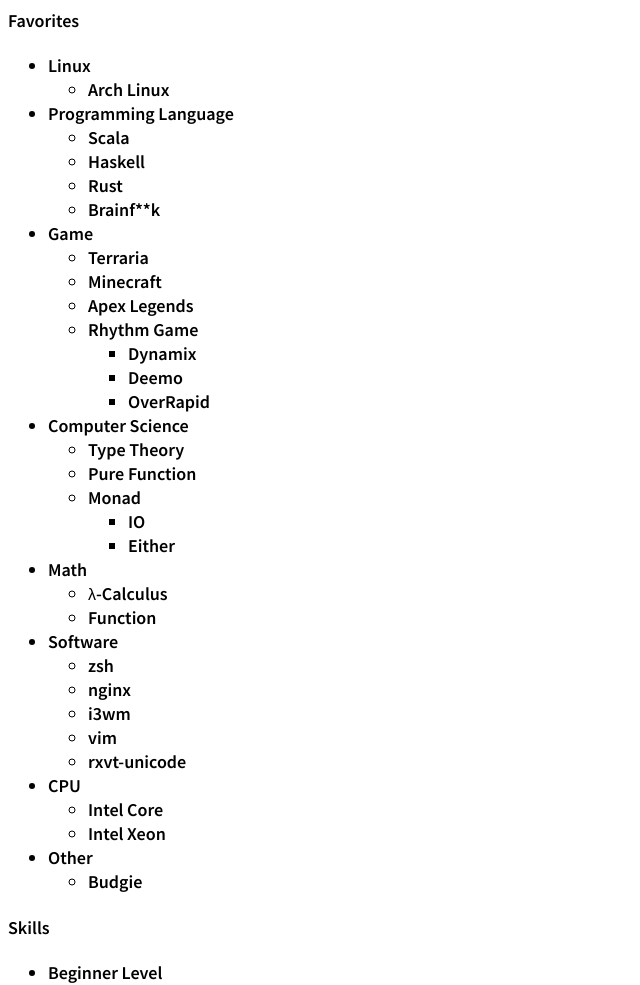
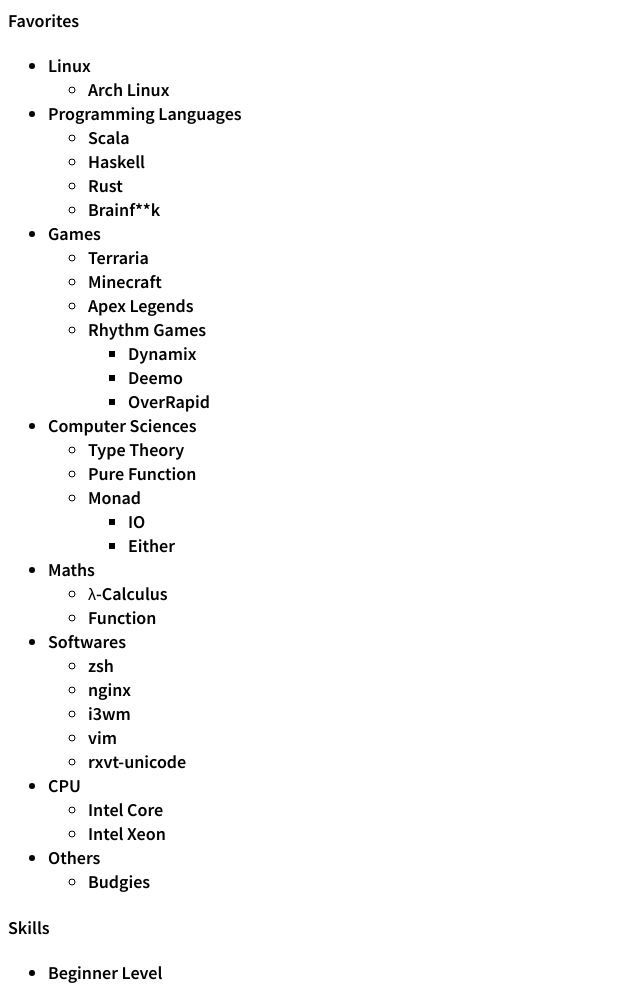
Before and after one commit to t-sasaki915/t-sasaki-net, a Jekyll site: the page built from docs/english.md, in a window 1280 px wide and 1400 px high. Shown: the part 232-1217 px from the top of the window, without its empty margins (0-640 px from the left). Built offline with Jekyll 4.4.1, drawn with Linux system fonts in a browser that asks for light colours; Markdown is read by kramdown in place of the engine named in the settings.

Commit message:
Update english.md

```diff
--- a/docs/english.md
+++ b/docs/english.md
@@ -14,29 +14,29 @@
 #### Favorites
 - Linux
   - Arch Linux
-- Programming Language
+- Programming Languages
   - Scala
   - Haskell
   - Rust
   - Brainf\*\*k
-- Game
+- Games
   - Terraria
   - Minecraft
   - Apex Legends
-  - Rhythm Game
+  - Rhythm Games
     - Dynamix
     - Deemo
     - OverRapid
-- Computer Science
+- Computer Sciences
   - Type Theory
   - Pure Function
   - Monad
     - IO
     - Either
-- Math
+- Maths
   - λ-Calculus
   - Function
-- Software
+- Softwares
   - zsh
   - nginx
   - i3wm
@@ -45,8 +45,8 @@
 - CPU
   - Intel Core
   - Intel Xeon
-- Other
-  - Budgie
+- Others
+  - Budgies
 
 #### Skills
 - Beginner Level
```
